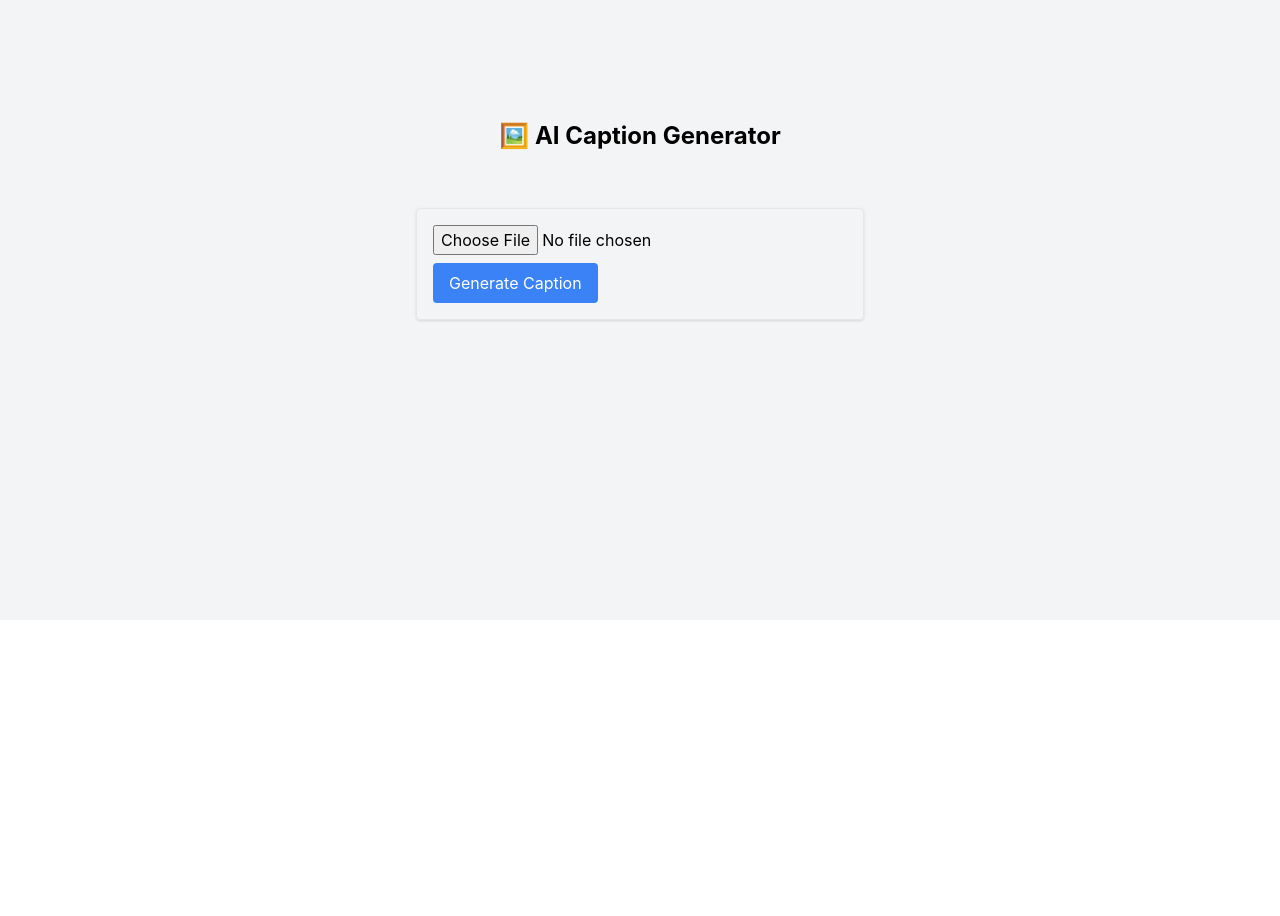
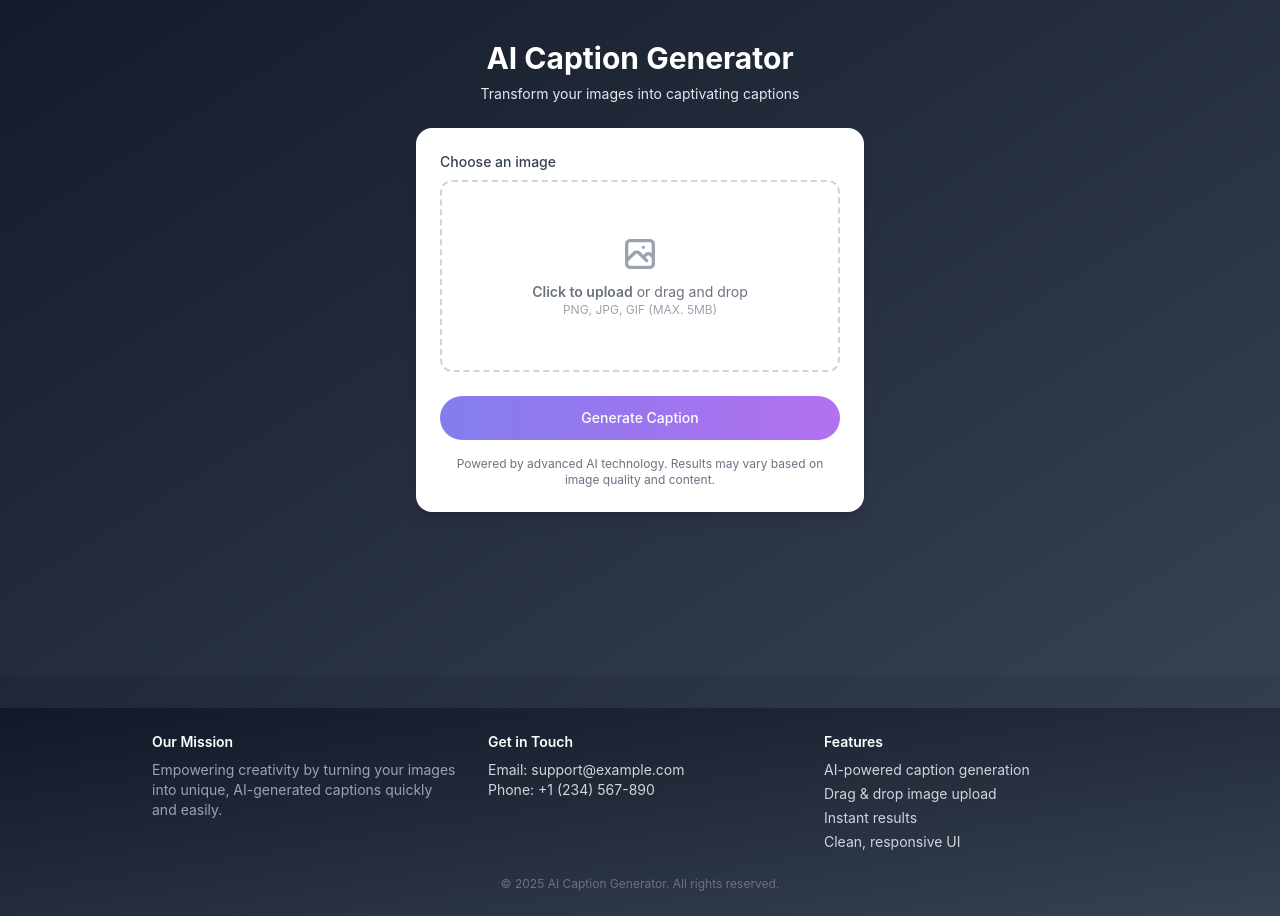
Before and after one commit to HarshitaKhare28/ai_art_caption_generator, a React (Create React App) app in the folder frontend/: page / in a window 1280 px wide. Shown: the part 180-1096 px from the top of the page. Before the commit the page ends 800 px from the top, so only its background shows below. Built offline with nearby package versions, Linux system fonts and the light colour scheme.

Commit message:
UI Changes

```diff
--- a/frontend/src/App.css
+++ b/frontend/src/App.css
@@ -21,7 +21,7 @@
   align-items: center;
   justify-content: center;
   font-size: calc(10px + 2vmin);
-  color: white;
+  color: rgb(32, 15, 15);
 }
 
 .App-link {
--- a/frontend/src/App.js
+++ b/frontend/src/App.js
@@ -1,6 +1,7 @@
 import React, { useState } from "react";
 import UploadForm from "./components/UploadForm";
-import CaptionDisplay from "./components/CaptionDisplay";
+import Navbar from "./components/Navbar";
+import Footer from "./components/Footer";
 
 function App() {
   const [file, setFile] = useState(null);
@@ -22,21 +23,25 @@ function App() {
       setCaption(data.caption);
     } catch (err) {
       console.error(err);
-      alert("Failed to get caption.");
+      setCaption("Failed to generate caption.");
     }
     setLoading(false);
   };
 
   return (
-    <div className="min-h-screen bg-gray-100 flex flex-col items-center justify-center p-4">
-      <h1 className="text-2xl font-bold mb-4">🖼️ AI Caption Generator</h1>
-      <UploadForm
-        onFileChange={setFile}
-        onUpload={handleUpload}
-        loading={loading}
-        disabled={!file || loading}
-      />
-      <CaptionDisplay caption={caption} />
+    <div className="min-h-screen flex flex-col bg-gradient-to-br from-gray-900 to-gray-700">
+      <Navbar />
+      <div className="flex-grow">
+        <UploadForm
+          onFileChange={(f) => setFile(f)}
+          onUpload={handleUpload}
+          loading={loading}
+          disabled={!file || loading}
+          fileName={file ? file.name : null}
+          caption={caption}
+        />
+      </div>
+      <Footer />
     </div>
   );
 }
--- a/frontend/src/components/CaptionDisplay.js
+++ b/frontend/src/components/CaptionDisplay.js
@@ -1,13 +1,13 @@
-// src/components/CaptionDisplay.js
+// CaptionDisplay.js
 import React from "react";
 
 function CaptionDisplay({ caption }) {
   if (!caption) return null;
 
   return (
-    <div className="mt-4 p-2 bg-white rounded shadow">
-      <p className="font-medium">Caption:</p>
-      <p>{caption}</p>
+    <div className="mt-6 p-4 bg-gray-50 border border-gray-200 rounded-lg shadow-sm">
+      <p className="text-sm font-medium text-gray-500 mb-1">Generated Caption:</p>
+      <p className="text-gray-800">{caption}</p>
     </div>
   );
 }
--- /dev/null
+++ b/frontend/src/components/Footer.js
@@ -0,0 +1,40 @@
+import React from 'react';
+
+function Footer() {
+  return (
+    <footer className="bg-gradient-to-br from-gray-900 to-gray-700 text-gray-300 py-6 mt-8">
+      <div className="max-w-5xl mx-auto px-6 grid grid-cols-1 md:grid-cols-3 gap-8 text-sm">
+
+        <div>
+          <h3 className="text-white font-semibold mb-2">Our Mission</h3>
+          <p className="text-gray-400">
+            Empowering creativity by turning your images into unique, AI-generated captions quickly and easily.
+          </p>
+        </div>
+
+        <div>
+          <h3 className="text-white font-semibold mb-2">Get in Touch</h3>
+          <p>Email: <a href="mailto:support@example.com" className="hover:text-white">support@example.com</a></p>
+          <p>Phone: <a href="tel:+1234567890" className="hover:text-white">+1 (234) 567-890</a></p>
+        </div>
+
+        <div>
+          <h3 className="text-white font-semibold mb-2">Features</h3>
+          <ul className="space-y-1">
+            <li>AI-powered caption generation</li>
+            <li>Drag & drop image upload</li>
+            <li>Instant results</li>
+            <li>Clean, responsive UI</li>
+          </ul>
+        </div>
+
+      </div>
+
+      <div className="mt-6 text-center text-gray-500 text-xs">
+        © {new Date().getFullYear()} AI Caption Generator. All rights reserved.
+      </div>
+    </footer>
+  );
+}
+
+export default Footer;
--- /dev/null
+++ b/frontend/src/components/Navbar.js
@@ -0,0 +1,19 @@
+import React from 'react';
+
+function Navbar() {
+  return (
+    <nav className="bg-gradient-to-br from-gray-900 to-gray-700 px-6 py-3 flex justify-between items-center">
+      <div className="flex items-center space-x-2">
+        <span role="img" aria-label="logo" className="text-2xl">🌱</span>
+        <span className="text-white font-semibold text-lg">AI Caption Generator</span>
+      </div>
+      <div className="hidden md:flex space-x-6">
+        <a href="#" className="text-gray-300 hover:text-white text-sm transition">Home</a>
+        <a href="#" className="text-gray-300 hover:text-white text-sm transition">About</a>
+        <a href="#" className="text-gray-300 hover:text-white text-sm transition">Contact</a>
+      </div>
+    </nav>
+  );
+}
+
+export default Navbar;
--- a/frontend/src/components/UploadForm.js
+++ b/frontend/src/components/UploadForm.js
@@ -1,46 +1,107 @@
 import React, { useState } from 'react';
-import CaptionDisplay from './CaptionDisplay'; // import the component
+import CaptionDisplay from './CaptionDisplay';
 
-function UploadForm() {
-  const [selectedFile, setSelectedFile] = useState(null);
-  const [caption, setCaption] = useState('');
-  const [loading, setLoading] = useState(false);
+function UploadForm({ onFileChange, onUpload, loading, disabled, fileName, caption }) {
+  const [isDragging, setIsDragging] = useState(false);
 
   const handleFileChange = (e) => {
-    setSelectedFile(e.target.files[0]);
+    if (e.target.files.length > 0) {
+      onFileChange(e.target.files[0]);
+    }
   };
 
-  const handleSubmit = async (e) => {
+  const handleDragOver = (e) => {
     e.preventDefault();
-    if (!selectedFile) return;
+    setIsDragging(true);
+  };
 
-    setLoading(true);
-    const formData = new FormData();
-    formData.append('file', selectedFile);
+  const handleDragLeave = () => {
+    setIsDragging(false);
+  };
 
-    try {
-      const response = await fetch('http://127.0.0.1:8000/generate-caption', {
-        method: 'POST',
-        body: formData,
-      });
-      const data = await response.json();
-      setCaption(data.caption);
-    } catch (error) {
-      console.error('Error:', error);
+  const handleDrop = (e) => {
+    e.preventDefault();
+    setIsDragging(false);
+    if (e.dataTransfer.files.length > 0) {
+      onFileChange(e.dataTransfer.files[0]);
     }
-    setLoading(false);
   };
 
   return (
-    <div className="max-w-md mx-auto mt-10 p-4 border rounded shadow">
-      <form onSubmit={handleSubmit}>
-        <input type="file" onChange={handleFileChange} className="mb-2" />
-        <button type="submit" className="bg-blue-500 text-white px-4 py-2 rounded">
-          Generate Caption
-        </button>
-      </form>
-      {loading && <p className="mt-2">Loading...</p>}
-      <CaptionDisplay caption={caption} />
+    <div className="w-screen h-screen bg-gradient-to-br from-gray-900 to-gray-700 flex flex-col items-center justify-center p-4">
+      <div className="w-full max-w-md">
+        <div className="text-center mb-6">
+          <h1 className="text-3xl font-bold text-white mb-2">AI Caption Generator</h1>
+          <p className="text-gray-200 text-sm">Transform your images into captivating captions</p>
+        </div>
+
+        <div className="bg-white rounded-2xl shadow-lg overflow-hidden p-6">
+          <form onSubmit={(e) => { e.preventDefault(); onUpload(); }} className="space-y-6">
+            <div>
+              <label className="block text-sm font-medium text-gray-700 mb-2">
+                Choose an image
+              </label>
+              <div
+                className={`flex items-center justify-center w-full h-48 rounded-xl border-2 border-dashed ${
+                  isDragging ? 'border-indigo-500 bg-indigo-50' : 'border-gray-300'
+                } transition-all hover:border-indigo-400`}
+                onDragOver={handleDragOver}
+                onDragLeave={handleDragLeave}
+                onDrop={handleDrop}
+              >
+                <label className="flex flex-col items-center justify-center w-full h-full cursor-pointer">
+                  <svg className={`w-10 h-10 mb-2 ${isDragging ? 'text-indigo-500' : 'text-gray-400'}`} fill="none" stroke="currentColor" viewBox="0 0 24 24">
+                    <path strokeLinecap="round" strokeLinejoin="round" strokeWidth="2" d="M4 16l4.586-4.586a2 2 0 012.828 0L16 16m-2-2l1.586-1.586a2 2 0 012.828 0L20 14m-6-6h.01M6 20h12a2 2 0 002-2V6a2 2 0 00-2-2H6a2 2 0 00-2 2v12a2 2 0 002 2z"></path>
+                  </svg>
+                  <p className={`text-sm ${isDragging ? 'text-indigo-500 font-medium' : 'text-gray-500'}`}>
+                    <span className="font-semibold">Click to upload</span> or drag and drop
+                  </p>
+                  <p className="text-xs text-gray-400">PNG, JPG, GIF (MAX. 5MB)</p>
+                  {fileName && (
+                    <p className="mt-2 text-sm font-medium text-gray-700">
+                      Selected: <span className="text-indigo-600">{fileName}</span>
+                    </p>
+                  )}
+                  <input
+                    type="file"
+                    onChange={handleFileChange}
+                    className="hidden"
+                    accept="image/*"
+                  />
+                </label>
+              </div>
+            </div>
+
+            <div className="flex justify-center">
+              <button
+                type="submit"
+                disabled={disabled}
+                className={`w-full py-3 px-6 rounded-full text-sm font-medium text-white bg-gradient-to-r from-indigo-600 to-purple-600 hover:from-indigo-700 hover:to-purple-700 focus:outline-none focus:ring-2 focus:ring-offset-2 focus:ring-indigo-500 transition-all ${
+                  disabled ? 'opacity-70 cursor-not-allowed' : ''
+                }`}
+              >
+                {loading ? (
+                  <>
+                    <svg className="animate-spin -ml-1 mr-2 h-5 w-5 inline text-white" xmlns="http://www.w3.org/2000/svg" fill="none" viewBox="0 0 24 24">
+                      <circle className="opacity-25" cx="12" cy="12" r="10" stroke="currentColor" strokeWidth="4"></circle>
+                      <path className="opacity-75" fill="currentColor" d="M4 12a8 8 0 018-8V0C5.373 0 0 5.373 0 12h4zm2 5.291A7.962 7.962 0 014 12H0c0 3.042 1.135 5.824 3 7.938l3-2.647z"></path>
+                    </svg>
+                    Generating...
+                  </>
+                ) : (
+                  'Generate Caption'
+                )}
+              </button>
+            </div>
+          </form>
+          <CaptionDisplay caption={caption} />
+          <div className="mt-4 text-center">
+            <p className="text-xs text-gray-500">
+              Powered by advanced AI technology. Results may vary based on image quality and content.
+            </p>
+          </div>
+        </div>
+      </div>
     </div>
   );
 }
```
